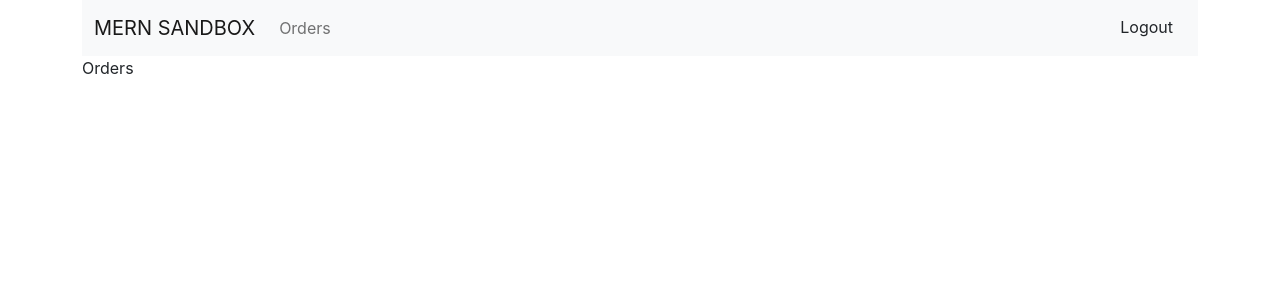
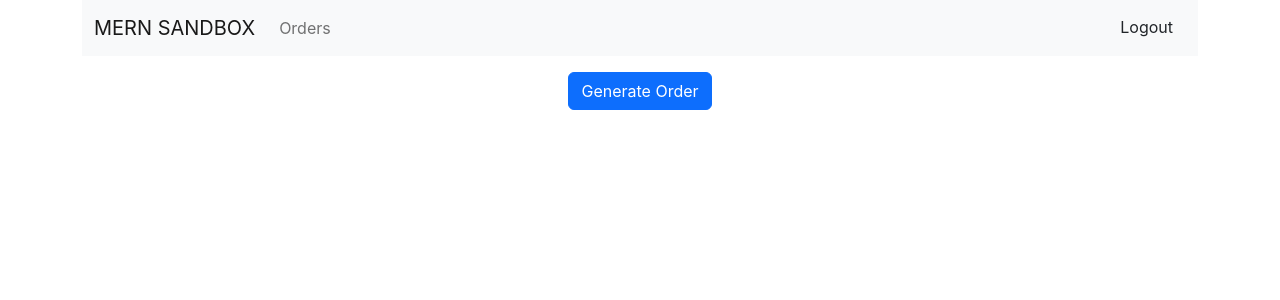
Before and after one commit to mike-evlantev/mern-sandbox, a React (Create React App) app in the folder client/: page /orders in a window 1280 px wide. Shown: the top 300 px of the page. Built offline with nearby package versions, Linux system fonts and the light colour scheme; no server answers; sample sign-in values are in the browser's storage.

Commit message:
generate basic order

```diff
--- a/client/src/pages/Orders.tsx
+++ b/client/src/pages/Orders.tsx
@@ -1,5 +1,42 @@
+import React from "react";
+import { useAppSelector } from "../app/hooks";
+import { Order } from "../types/Order";
+
 export const Orders: React.FC = () => {
+  const {user} = useAppSelector(state => state.auth);
+  const [order, setOrder] = React.useState<Order | undefined>(undefined);
+  const handleGenerateOrder = () => {
+    const first = getRandom(FIRSTS);
+    const last = getRandom(LASTS);
+    setOrder({
+      userId: user!.id,
+      email: first + '.' + last + '@test.com',
+      first,
+      last,
+      total: Math.floor((Math.random()*1000))
+    });
+  }
+
   return (
-    <div>Orders</div>
+    <>
+      <div className="d-flex justify-content-center m-3">
+        <button className="btn btn-primary" onClick={handleGenerateOrder}>Generate Order</button>
+      </div>
+      {order &&
+        <div className="d-flex flex-column">
+          <div>New Order</div>
+          <div>User: {order?.userId}</div>
+          <div>First: {order?.first}</div>
+          <div>Last: {order?.last}</div>
+          <div>Total: {order?.total}</div>
+        </div>}
+    </>
   )
 }
+
+function getRandom (arr: any[]) {
+  return arr[Math.floor((Math.random()*arr.length))];
+}
+
+const FIRSTS = ['Aaron', 'Bob', 'Chad', 'Donald', 'Evan', 'Frank', 'Gaylord'];
+const LASTS = ['Smith', 'Ford', 'Cohen', 'Glover', 'Hawke', 'Sinclair', 'Foker'];
--- /dev/null
+++ b/client/src/types/Order.ts
@@ -0,0 +1,7 @@
+export interface Order {
+    userId: number;
+    email: string;
+    first: string;
+    last: string;
+    total: number;
+}
```
